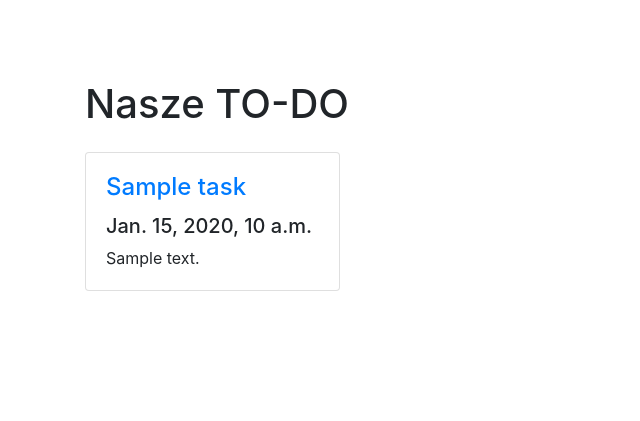
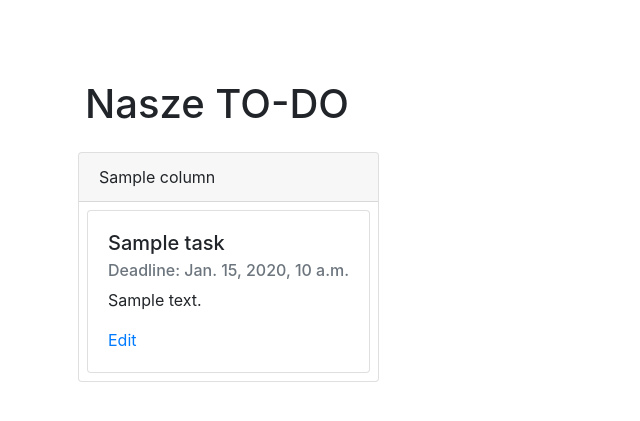
Before and after one commit to alex-zaplik/moj_todo, a Django app: page /todo_app/1/ in a window 1280 px wide. Shown: the top 421 px of the page, without its empty margins (0-640 px from the left). Run offline with Django 3.2, Linux system fonts and the light colour scheme; tables that the repository leaves empty hold one stand-in row (values such as "Sample post"); some libraries are stand-ins or nearby versions.

Commit message:
Added column support for the table view

```diff
--- a/todo_app/templates/todo_app/table.html
+++ b/todo_app/templates/todo_app/table.html
@@ -19,21 +19,29 @@
       </div>
       <div class="col-lg-9">
         <div class="row">
-		    {% for task in task_list %}
-          <div class="col-lg-4 col-md-6 mb-4">
-            <div class="card h-100">
-              <div class="card-body">
-                <h4 class="card-title">
-                  <a href="#">{{ task.name }}</a>
-                </h4>
-                {% if task.deadline %}
-                <h5>{{ task.deadline }}</h5>
-                {% endif %}
-                <p class="card-text">{{ task.description }}</p>
+          {% for col in column_list %}
+          <div class="card mx-2">
+            <div class="card-header">
+              {{ col.name }}
+            </div>
+            <div class="card-body p-2">
+              {% for task in task_list %}
+              {% if task.column == col %}
+              <div class="card {% if not forloop.last %}mb-2{% endif %}">
+                <div class="card-body">
+                  <h5 class="card-title">{{ task.name }}</h5>
+                  <h6 class="card-subtitle mb-2 text-muted">Deadline: {{ task.deadline }}</h6>
+                  <p class="card-text">{{ task.description }}</p>
+                  <a href="#" class="card-link">Edit</a>
+                  {% if not forloop.parentloop.first %}<a href="#" class="card-link ml-2">Move left</a>{% endif %}
+                  {% if not forloop.parentloop.last %}<a href="#" class="card-link ml-2">Move right</a>{% endif %}
+                </div>
               </div>
+              {% endif %}
+              {% endfor %}
             </div>
           </div>
-		    {% endfor %}
+          {% endfor %}
         </div>
       </div>
     </div>
--- a/todo_app/views.py
+++ b/todo_app/views.py
@@ -20,7 +20,7 @@ def table(request, pk):
     """
 
     # TODO: Only show tables that belong to the user
-    # TODO: Ignoring columns now, but that has to change
-    task_list = Task.objects.filter(column__table__pk=pk).order_by('-deadline')[:5]
-    context = {'task_list': task_list}
+    column_list = Column.objects.filter(table__pk=pk)
+    task_list = Task.objects.filter(column__table__pk=pk).order_by('-deadline')
+    context = {'task_list': task_list, 'column_list': column_list}
     return render(request, 'todo_app/table.html', context)
```
